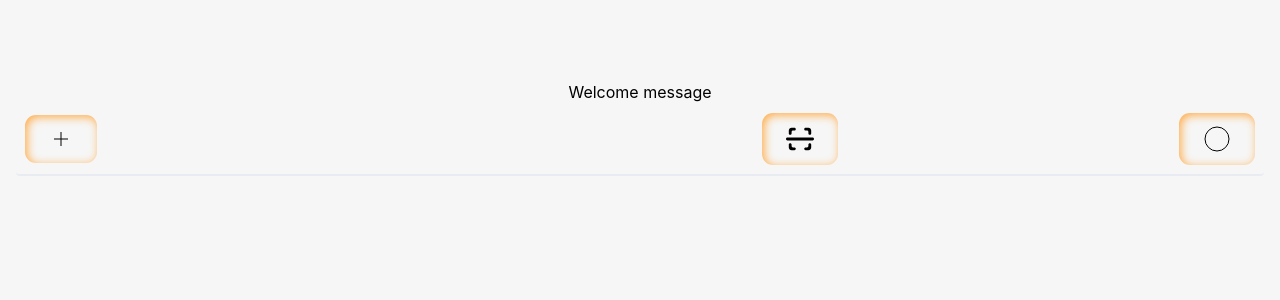
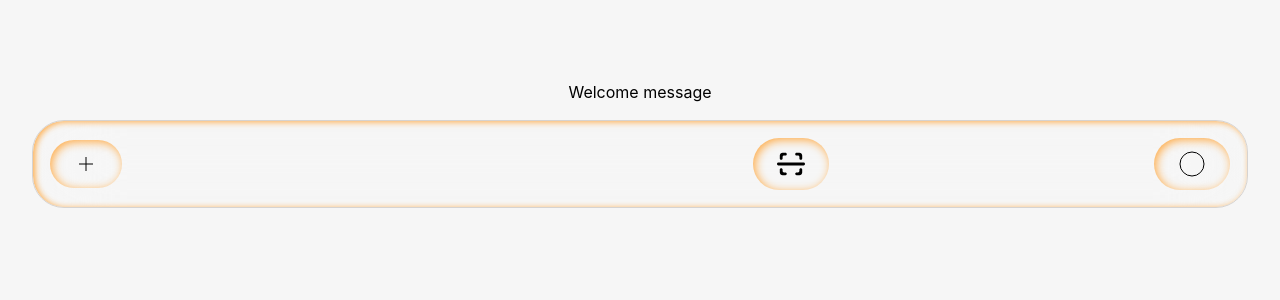
Before and after one commit to Chubasic/read_rabbit, a Preact app: page / in a window 1280 px wide. Shown: the top 300 px of the page. Built offline with nearby package versions, Linux system fonts and the light colour scheme.

Commit message:
changed ui elements

```diff
--- a/src/components/Button.tsx
+++ b/src/components/Button.tsx
@@ -8,12 +8,13 @@ type ButtonProps = HTMLAttributes<HTMLButtonElement> & {
   children: ComponentChildren;
 }
 
-function Button({type = "button", className, children: text, onClick, disabled, ...rest}: ButtonProps) {
+function Button({ type = "button", className, children: text, onClick, disabled, ...rest }: ButtonProps) {
   return (
     <button
       {...rest}
       disabled={disabled}
-        class={`rounded-xl px-6 py-3 m-2 text-base font-extrabold dark:bg-surface-dark light:bg-surface-light
+      class={`rounded-4xl px-6 py-3 m-2 text-base font-extrabold
+            backdrop-blur-xl dark:bg-surface-dark/25 light:bg-surface-light/10
             shadow-[inset_2px_2px_10px_var(--accent)]
             transition-[transform,shadow] duration-200 cursor-pointer
             hover:border-(--accent)
--- a/src/features/Reader/ReaderTools/ReaderToolbar.tsx
+++ b/src/features/Reader/ReaderTools/ReaderToolbar.tsx
@@ -2,7 +2,7 @@
 import { ComponentChildren } from "preact";
 import Button from "../../../components/Button.tsx";
 import Icon2 from "../../../components/icons/Icon2.tsx";
-import Icon1  from "../../../components/icons/Icon1.tsx";
+import Icon1 from "../../../components/icons/Icon1.tsx";
 
 type Props = {
   // toggle: Dispatch<StateUpdater<boolean>>;
@@ -11,7 +11,7 @@ type Props = {
 
 const ReaderToolobar = ({ children }: Props) => {
   return (
-    <div className="rounded flex items-center justify-between border-b-2 border-(--gray-light)">
+    <div className="flex items-center justify-between rounded-4xl p-2 m-4 backdrop-blur-2xl dark:bg-surface-dark/45 light:bg-surface-dark/15 border-stone-300 border shadow-[inset_2px_1px_6px_var(--accent)]">
       {children}
       <Button
         type="button"
```
Lines whose indentation alone changed are shown as unchanged.
